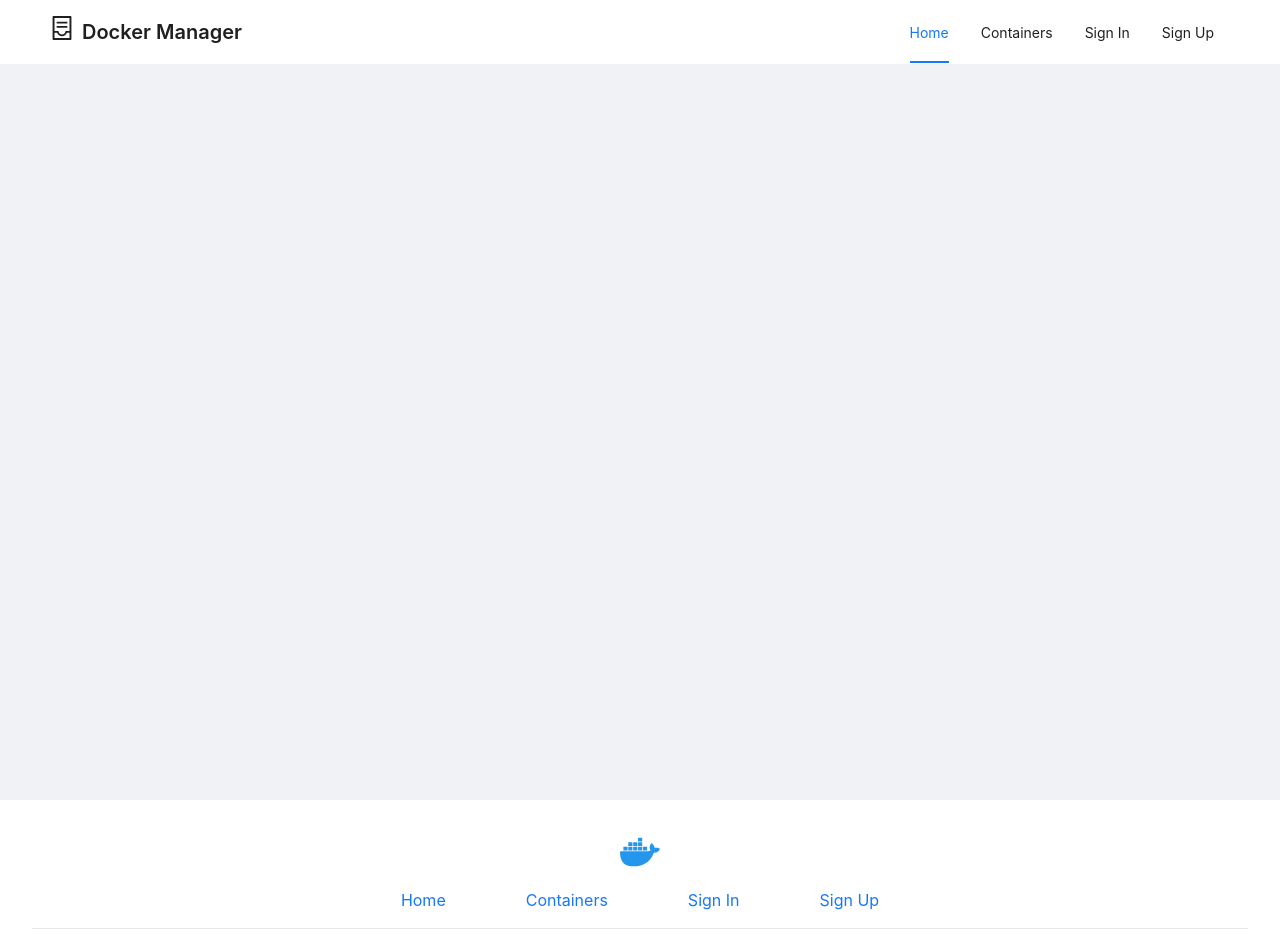
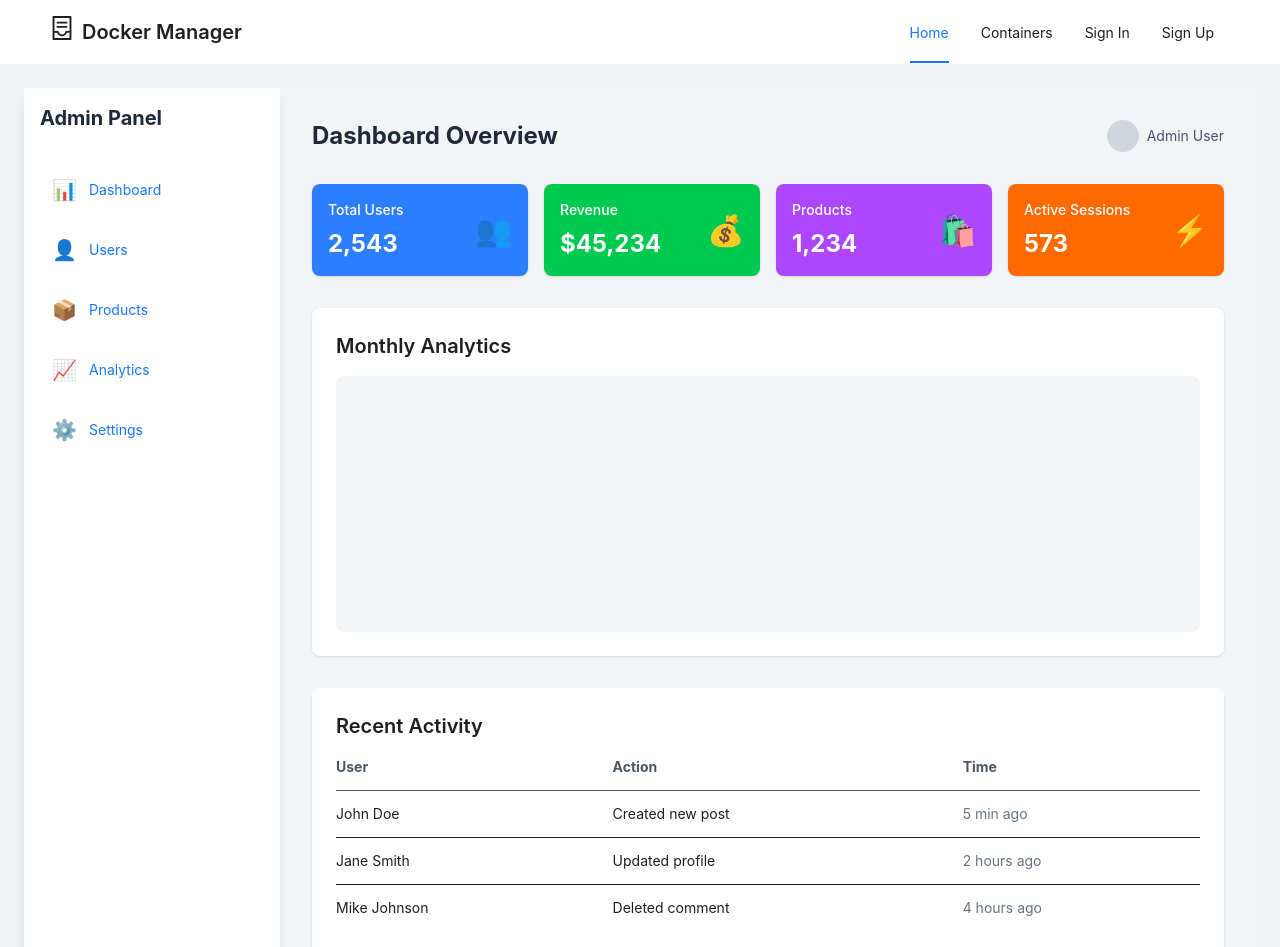
Before and after one commit to yesOut/docker-manager, a React (Vite) app in the folder containers-management/frontend/: page /home in a window 1280 px wide. Shown: the top 947 px of the page. Built offline with nearby package versions, Linux system fonts and the light colour scheme.

Commit message:
adding a dashboard admin

```diff
--- /dev/null
+++ b/containers-management/frontend/src/components/Dashboard .tsx
@@ -0,0 +1,142 @@
+import React from 'react';
+
+interface StatsCardProps {
+    title: string;
+    value: string;
+    icon: string; // Using string for text-based icons
+    color: string;
+}
+
+const StatsCard: React.FC<StatsCardProps> = ({ title, value, icon, color }) => (
+    <div className={`p-4 rounded-lg shadow-sm ${color} text-white`}>
+        <div className="flex items-center justify-between">
+            <div>
+                <h3 className="text-sm font-medium">{title}</h3>
+                <p className="text-2xl font-bold mt-2">{value}</p>
+            </div>
+            <div className="text-3xl">{icon}</div>
+        </div>
+    </div>
+);
+
+interface NavigationItem {
+    name: string;
+    icon: string;
+    current: boolean;
+}
+
+const DashboardAdmin: React.FC = () => {
+    const navigation: NavigationItem[] = [
+        { name: 'Dashboard', icon: '📊', current: true },
+        { name: 'Users', icon: '👤', current: false },
+        { name: 'Products', icon: '📦', current: false },
+        { name: 'Analytics', icon: '📈', current: false },
+        { name: 'Settings', icon: '⚙️', current: false },
+    ];
+
+    const recentActivity = [
+        { id: 1, user: 'John Doe', action: 'Created new post', time: '5 min ago' },
+        { id: 2, user: 'Jane Smith', action: 'Updated profile', time: '2 hours ago' },
+        { id: 3, user: 'Mike Johnson', action: 'Deleted comment', time: '4 hours ago' },
+    ];
+
+    return (
+        <div className="min-h-screen bg-gray-100">
+            <div className="flex">
+                {/* Sidebar */}
+                <div className="w-64 bg-white shadow-lg min-h-screen p-4">
+                    <div className="text-xl font-bold text-gray-800 mb-8">Admin Panel</div>
+                    <nav>
+                        {navigation.map((item) => (
+                            <a
+                                key={item.name}
+                                href="#"
+                                className={`flex items-center p-3 rounded-lg mb-2 ${
+                                    item.current ? 'bg-blue-500 text-white' : 'text-gray-600 hover:bg-gray-100'
+                                }`}
+                            >
+                                <span className="mr-3 text-xl">{item.icon}</span>
+                                {item.name}
+                            </a>
+                        ))}
+                    </nav>
+                </div>
+
+                {/* Main Content */}
+                <div className="flex-1 p-8">
+                    {/* Header */}
+                    <div className="flex justify-between items-center mb-8">
+                        <h1 className="text-2xl font-bold text-gray-800">Dashboard Overview</h1>
+                        <div className="flex items-center">
+                            <div className="w-8 h-8 bg-gray-300 rounded-full mr-2"></div>
+                            <span className="text-gray-600">Admin User</span>
+                        </div>
+                    </div>
+
+                    {/* Stats Cards */}
+                    <div className="grid grid-cols-1 md:grid-cols-2 lg:grid-cols-4 gap-4 mb-8">
+                        <StatsCard
+                            title="Total Users"
+                            value="2,543"
+                            icon="👥"
+                            color="bg-blue-500"
+                        />
+                        <StatsCard
+                            title="Revenue"
+                            value="$45,234"
+                            icon="💰"
+                            color="bg-green-500"
+                        />
+                        <StatsCard
+                            title="Products"
+                            value="1,234"
+                            icon="🛍️"
+                            color="bg-purple-500"
+                        />
+                        <StatsCard
+                            title="Active Sessions"
+                            value="573"
+                            icon="⚡"
+                            color="bg-orange-500"
+                        />
+                    </div>
+
+                    {/* Chart Section */}
+                    <div className="bg-white p-6 rounded-lg shadow-sm mb-8">
+                        <h2 className="text-xl font-semibold mb-4">Monthly Analytics</h2>
+                        <div className="h-64 bg-gray-100 rounded-lg">
+                            {/* Chart placeholder */}
+                        </div>
+                    </div>
+
+                    {/* Recent Activity */}
+                    <div className="bg-white p-6 rounded-lg shadow-sm">
+                        <h2 className="text-xl font-semibold mb-4">Recent Activity</h2>
+                        <div className="overflow-x-auto">
+                            <table className="w-full">
+                                <thead>
+                                <tr className="text-left text-gray-600 border-b">
+                                    <th className="pb-3">User</th>
+                                    <th className="pb-3">Action</th>
+                                    <th className="pb-3">Time</th>
+                                </tr>
+                                </thead>
+                                <tbody>
+                                {recentActivity.map((activity) => (
+                                    <tr key={activity.id} className="border-b last:border-b-0">
+                                        <td className="py-3">{activity.user}</td>
+                                        <td className="py-3">{activity.action}</td>
+                                        <td className="py-3 text-gray-500">{activity.time}</td>
+                                    </tr>
+                                ))}
+                                </tbody>
+                            </table>
+                        </div>
+                    </div>
+                </div>
+            </div>
+        </div>
+    );
+};
+
+export default DashboardAdmin;
--- a/containers-management/frontend/src/components/Login.tsx
+++ b/containers-management/frontend/src/components/Login.tsx
@@ -1,4 +1,4 @@
-import React from "react";
+import React, {JSX} from "react";
 import { Link } from "react-router-dom";
 
 export default function Example(): JSX.Element {
--- a/containers-management/frontend/src/components/Signup.tsx
+++ b/containers-management/frontend/src/components/Signup.tsx
@@ -1,4 +1,4 @@
-import React, {useEffect} from "react";
+import React, {JSX, useEffect} from "react";
 import { Link } from "react-router-dom";
 
 export default function Example(): JSX.Element {
--- a/containers-management/frontend/src/pages/homePage.tsx
+++ b/containers-management/frontend/src/pages/homePage.tsx
@@ -1,9 +1,14 @@
-import React from "react";
+import React, {JSX} from "react";
 import ScrollToTop from '../components/ScrollToTopButton';
+import Dashboard from "../components/Dashboard ";
 
 
 export default function SignInPage(): JSX.Element {
     return (
-       <ScrollToTop />
+        <>
+            <Dashboard />
+            <ScrollToTop />
+        </>
+
     );
 }
```
Also changed, not shown: 1 other file (tests, documents, lock files or other folders).
